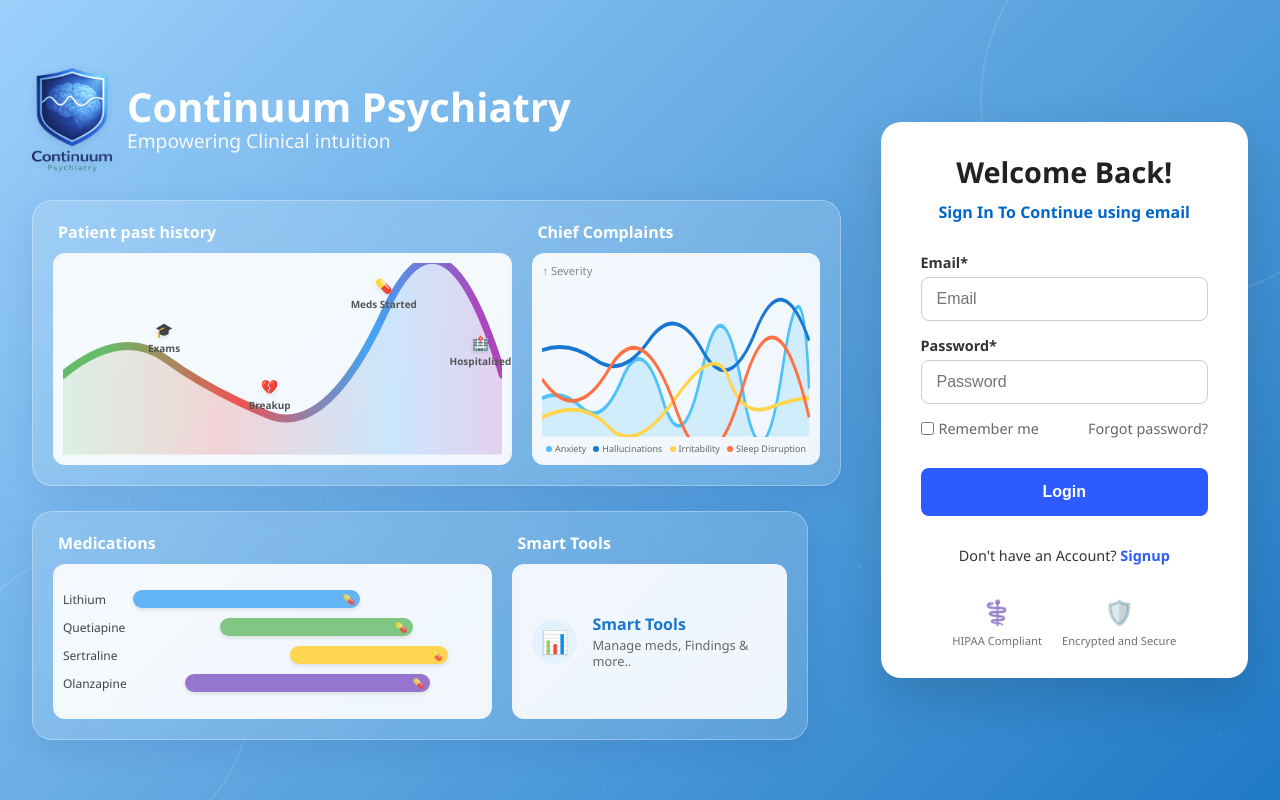
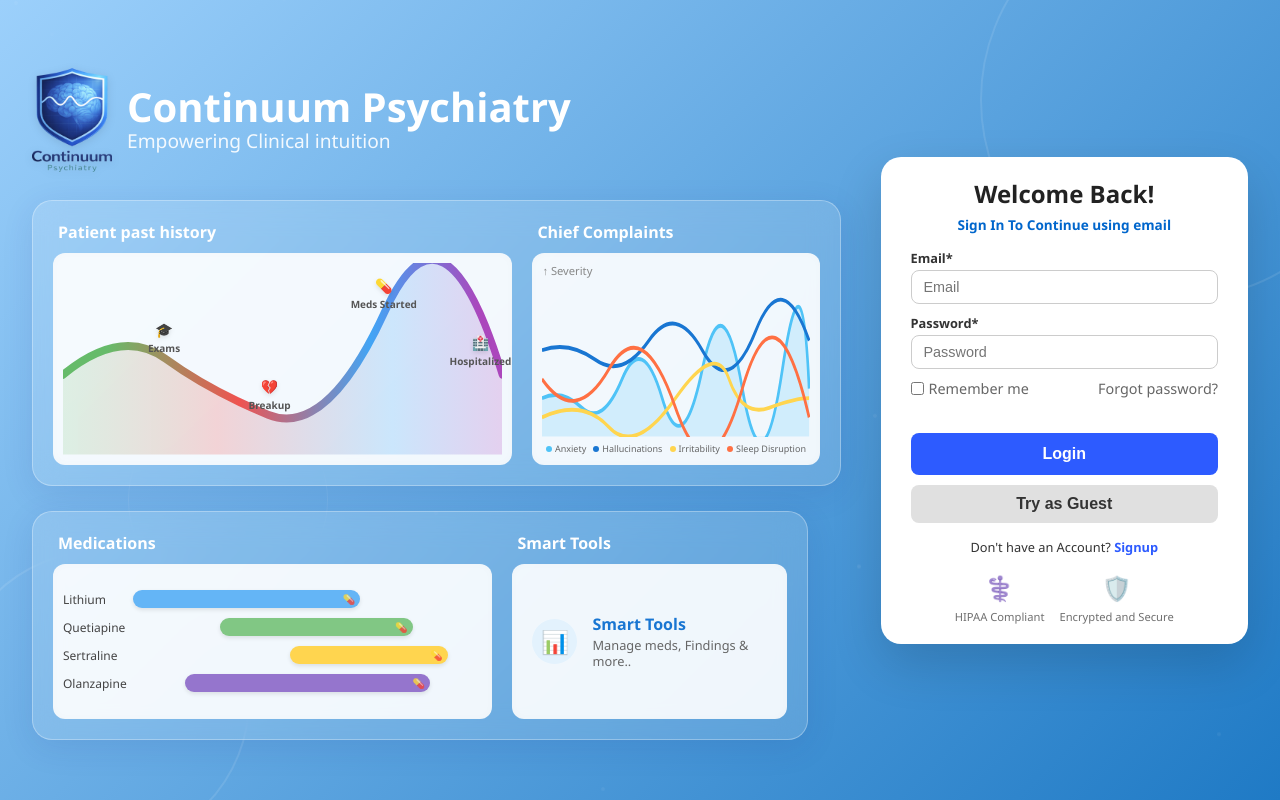
Before and after one commit to Kesava1995/PsycheLifeAppDemo, a Flask app: page / in a window 1280 px wide. Run offline with Flask 3, Linux system fonts and the light colour scheme.

Commit message:
230226-2

```diff
--- a/app.py
+++ b/app.py
@@ -410,11 +410,12 @@ def dashboard():
 @login_required
 def first_visit():
     """First Visit - New Patient & First Visit creation."""
-    # No fallback to admin: if there's no doctor_id, the user shouldn't be here.
+    is_guest = session.get('role') == 'guest'
+
     doc_id = session.get('doctor_id')
     doctor = Doctor.query.get(doc_id) if doc_id is not None else None
 
-    if not doctor:
+    if not doctor and not is_guest:
         session.clear()
         flash('Session expired. Please log in.', 'error')
         return redirect(url_for('landing'))
@@ -491,7 +492,6 @@ def first_visit():
             return redirect(url_for('patient_detail', patient_id=patient.id))
 
     # GET request - show first visit (patients scoped to logged-in doctor only)
-    is_guest = session.get('role') == 'guest'
     patients = []
     if not is_guest and doctor:
         patients = Patient.query.filter_by(doctor_id=doctor.id).all()
--- a/templates/landing.html
+++ b/templates/landing.html
@@ -229,28 +229,27 @@
             background: white;
             width: 100%;
             border-radius: 20px;
-            padding: 30px 40px;
+            padding: 20px 30px;
             box-shadow: 0 20px 50px rgba(0,0,0,0.15);
             text-align: center;
-            min-height: auto;
             display: flex;
             flex-direction: column;
             justify-content: center;
         }
 
-        .auth-header h2 { font-size: 1.8rem; color: #222; margin-bottom: 10px; }
-        .auth-header p { color: #0066cc; font-weight: 600; margin-bottom: 30px; cursor: pointer; }
-        .form-group { text-align: left; margin-bottom: 15px; }
+        .auth-header h2 { font-size: 1.5rem; color: #222; margin-bottom: 5px; }
+        .auth-header p { font-size: 0.85rem; color: #0066cc; font-weight: 600; margin-bottom: 15px; cursor: pointer; }
+        .form-group { text-align: left; margin-bottom: 10px; }
         .row-group { display: flex; gap: 15px; }
-        .row-group .form-group { flex: 1; margin-bottom: 15px; }
-        .form-group label { display: block; margin-bottom: 5px; font-weight: 600; color: #333; font-size: 0.9rem; }
-        .form-input { width: 100%; padding: 12px 15px; border: 1px solid #ccc; border-radius: 8px; font-size: 1rem; }
+        .row-group .form-group { flex: 1; margin-bottom: 10px; }
+        .form-group label { display: block; margin-bottom: 3px; font-weight: 600; color: #333; font-size: 0.8rem; }
+        .form-input { width: 100%; padding: 8px 12px; border: 1px solid #ccc; border-radius: 8px; font-size: 0.9rem; }
         .form-options { display: flex; justify-content: space-between; align-items: center; font-size: 0.9rem; color: #666; margin-bottom: 30px; }
         .form-options a { color: #666; text-decoration: none; }
-        .btn-main { width: 100%; padding: 15px; background: #2D5BFF; color: white; border: none; border-radius: 8px; font-size: 1rem; font-weight: bold; cursor: pointer; }
-        .auth-footer { margin-top: 30px; font-size: 0.9rem; }
+        .btn-main { width: 100%; padding: 12px; margin-top: 5px; background: #2D5BFF; color: white; border: none; border-radius: 8px; font-size: 1rem; font-weight: bold; cursor: pointer; }
+        .auth-footer { margin-top: 15px; font-size: 0.8rem; }
         .toggle-link { color: #2D5BFF; font-weight: bold; cursor: pointer; }
-        .badges { margin-top: 30px; display: flex; justify-content: center; gap: 20px; opacity: 0.7; }
+        .badges { margin-top: 15px; display: flex; justify-content: center; gap: 15px; opacity: 0.7; }
         .badge-item { display: flex; flex-direction: column; align-items: center; font-size: 0.7rem; color: #333; }
         .badge-icon { font-size: 1.5rem; margin-bottom: 5px; }
         .hidden { display: none; }
@@ -435,6 +434,11 @@
                     <a href="#">Forgot password?</a>
                 </div>
                 <button type="submit" class="btn-main">Login</button>
+
+                <button type="button" class="btn-main" style="background: #e0e0e0; color: #333; margin-top: 10px; padding: 10px;" onclick="window.location.href='{{ url_for('start_guest') }}'">
+                    Try as Guest
+                </button>
+
                 <div class="auth-footer">
                     Don't have an Account? <span class="toggle-link" onclick="toggleForm()">Signup</span>
                 </div>
@@ -464,6 +468,11 @@
                     <input type="password" name="password" class="form-input" placeholder="Strong Password" required>
                 </div>
                 <button type="submit" class="btn-main">Create Account</button>
+
+                <button type="button" class="btn-main" style="background: #e0e0e0; color: #333; margin-top: 10px; padding: 10px;" onclick="window.location.href='{{ url_for('start_guest') }}'">
+                    Try as Guest
+                </button>
+
                 <div class="auth-footer">
                     Already have an account? <span class="toggle-link" onclick="toggleForm()">Sign In</span>
                 </div>
```
